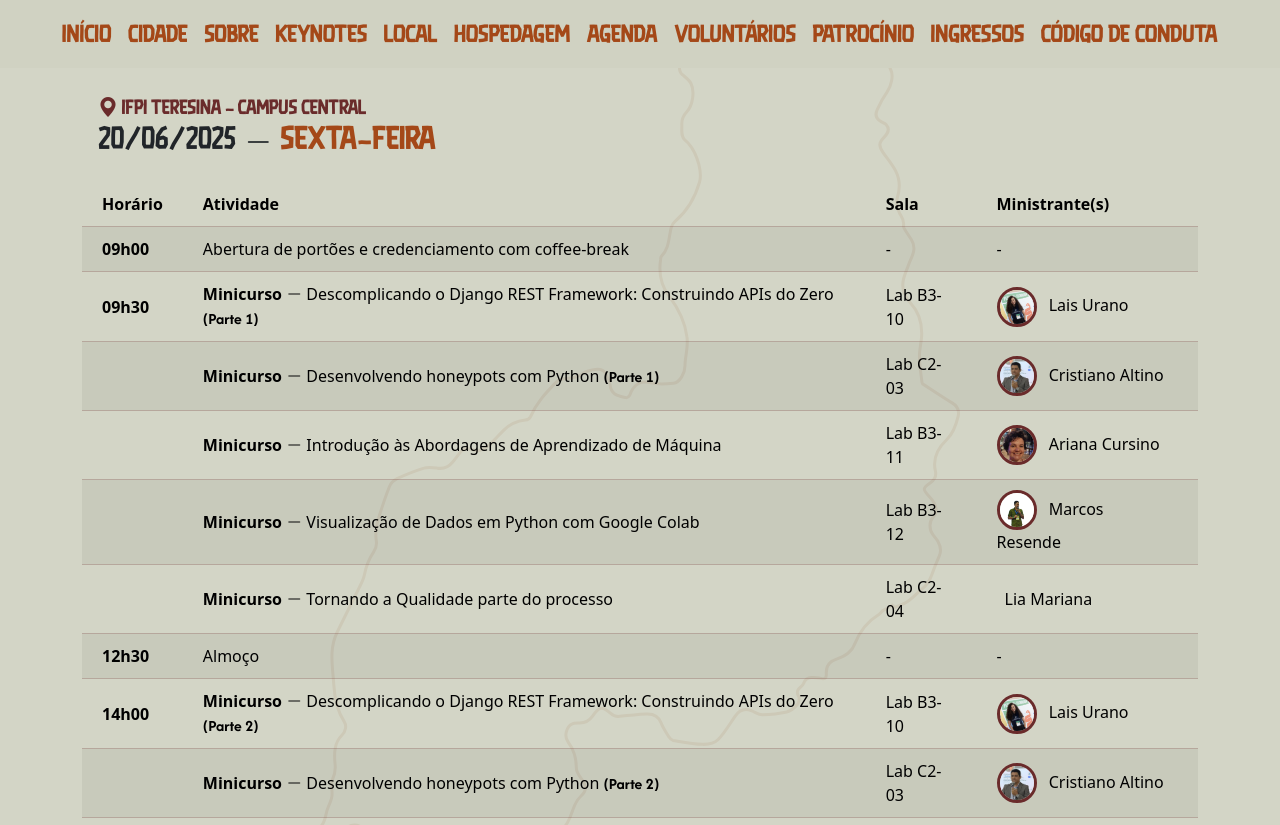
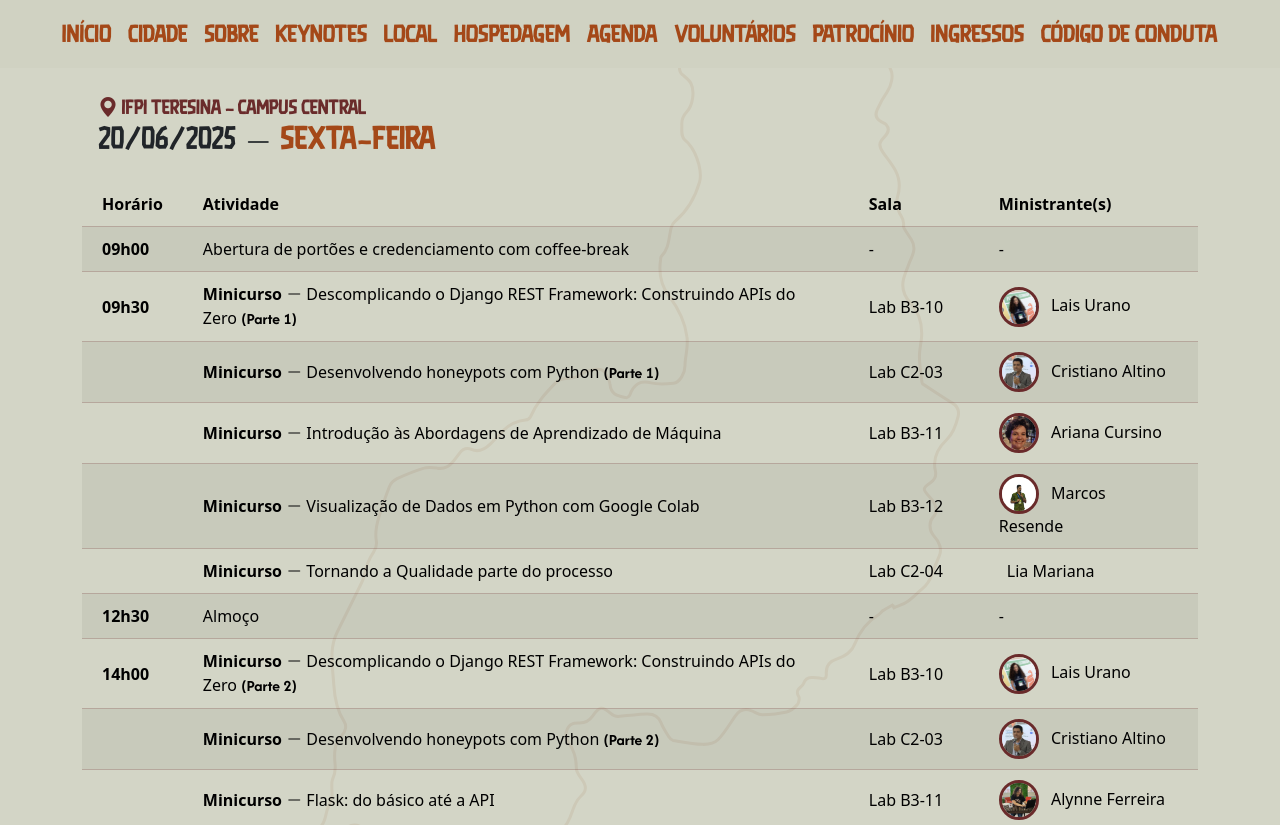
Before and after one commit to pythonNordeste/pyne2025, a plain HTML site: page calendar.html in a window 1280 px wide. Shown: the top 825 px of the page. Drawn offline with Linux system fonts and the light colour scheme.

Commit message:
fix: table minimum width

```diff
--- a/calendar.html
+++ b/calendar.html
@@ -109,12 +109,12 @@
                 </div>
 
                 <div class="div overflow-x-auto">
-                    <table class="table table-striped">
+                    <table class="table table-striped calendar-table">
                         <thead>
                             <tr>
                                 <th scope="col">Horário</th>
                                 <th scope="col">Atividade</th>
-                                <th scope="col">Sala</th>
+                                <th scope="col" style="min-width: 130px;">Sala</th>
                                 <th scope="col">Ministrante(s)</th>
                             </tr>
                         </thead>
@@ -305,7 +305,7 @@
                 </div>
 
                 <div class="div overflow-x-auto">
-                    <table class="table table-striped">
+                    <table class="table table-striped calendar-table">
                         <thead>
                             <tr>
                                 <th scope="col">Horário</th>
@@ -443,7 +443,7 @@
                 </div>
 
                 <div class="div overflow-x-auto">
-                    <table class="table table-striped">
+                    <table class="table table-striped calendar-table">
                         <thead>
                             <tr>
                                 <th scope="col">Horário</th>
--- a/static/css/style.css
+++ b/static/css/style.css
@@ -252,6 +252,14 @@
 }
 
 /*
+ *  Calendar table
+ */
+
+.calendar-table {
+    min-width: 800px;
+}
+
+/*
  *  Skeaker photo
  */
 
```
